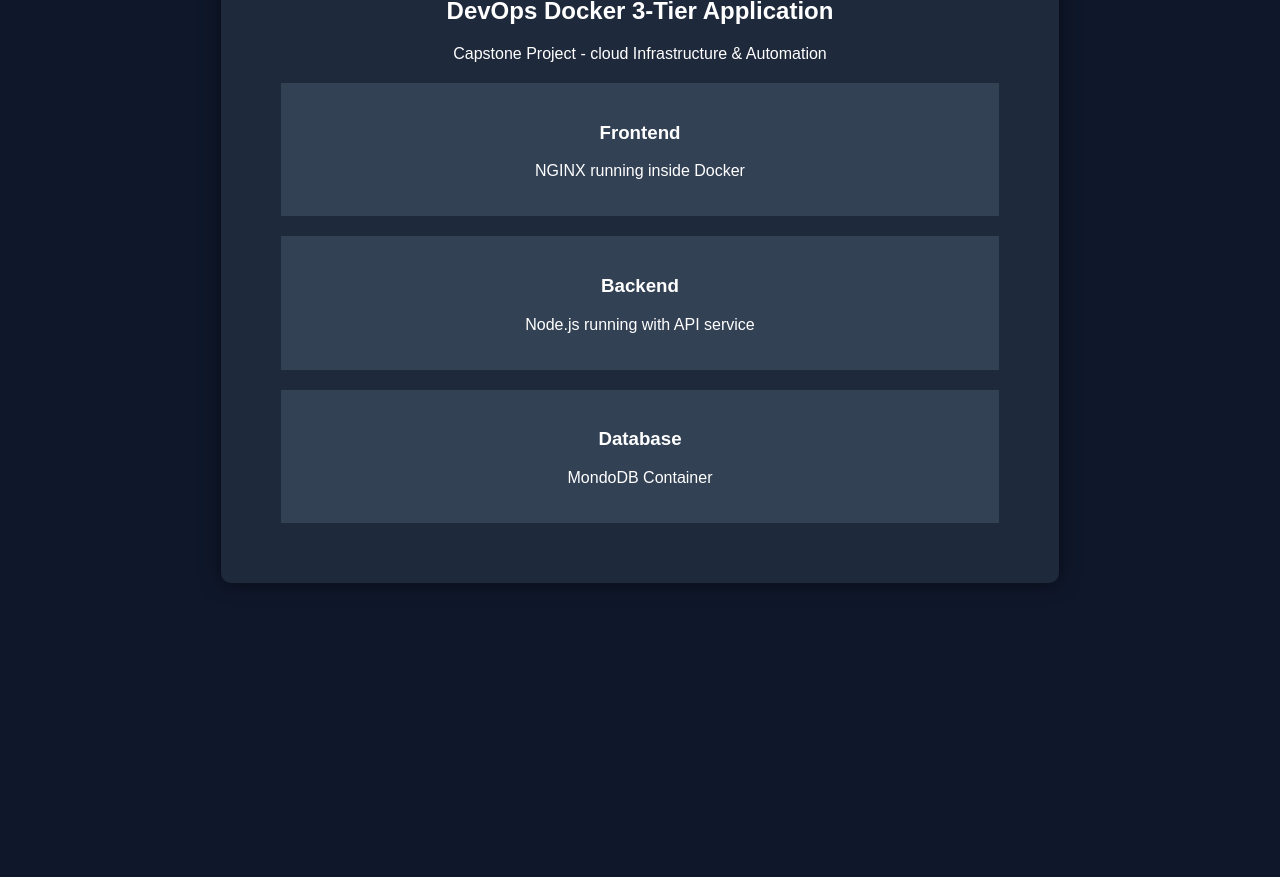
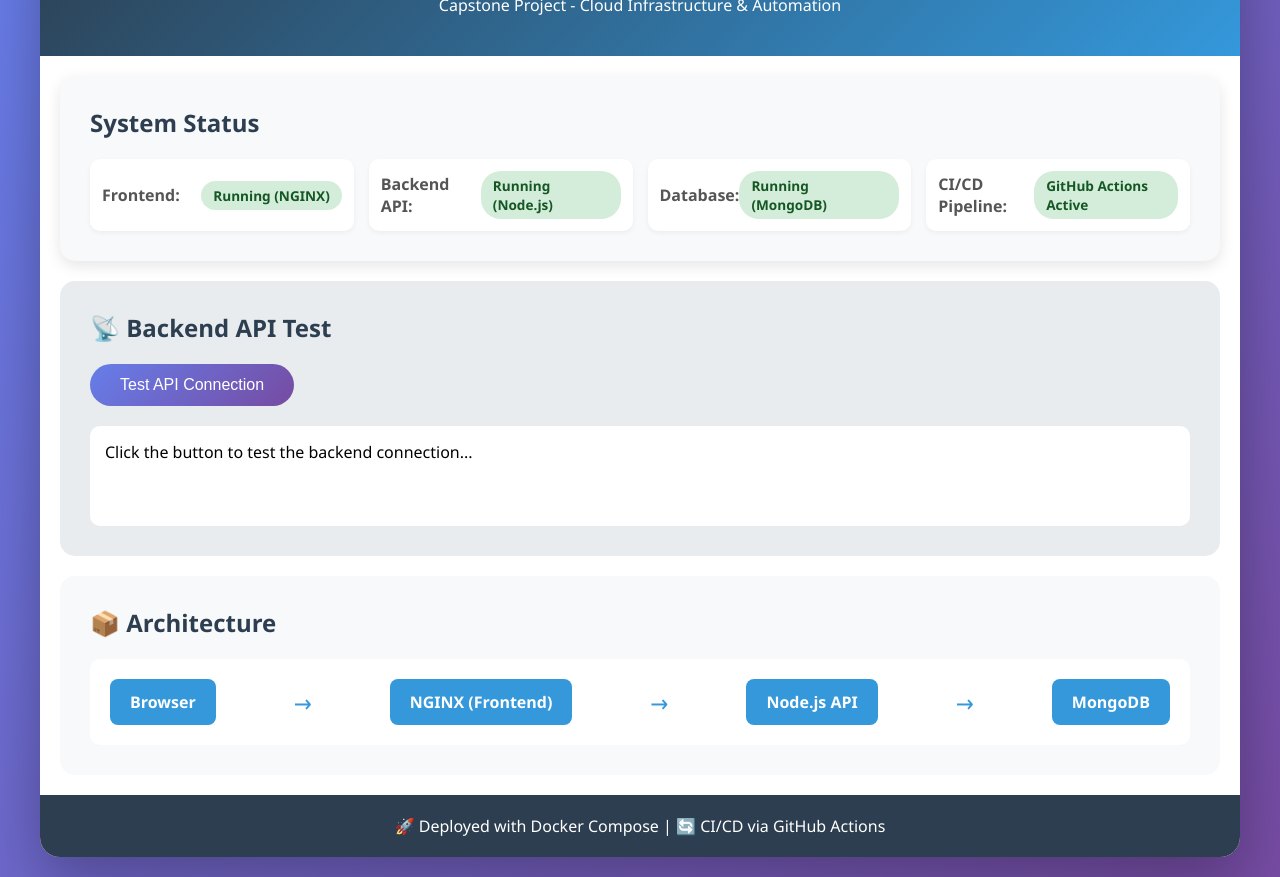
Before and after one commit to ilmmum/a-docker-3tier-capstone, a plain HTML site: page frontend/index.html in a window 1280 px wide. Shown: the part 131-1008 px from the top of the page. Before the commit the page ends 800 px from the top, so only its background shows below. Drawn offline with Linux system fonts and the light colour scheme.

Commit message:
Updated all code Editors

```diff
--- a/frontend/index.html
+++ b/frontend/index.html
@@ -1,65 +1,89 @@
 <!DOCTYPE html>
-<html>
+<html lang="en">
 <head>
-<title>Docker/DevOps 3-Tier Application</title>
+    <meta charset="UTF-8">
+    <meta name="viewport" content="width=device-width, initial-scale=1.0">
+    <title>Docker 3-Tier App | Capstone Project</title>
+    <link rel="stylesheet" href="style.css">
+</head>
+<body>
+    <div class="container">
+        <header>
+            <h1>🐳 Docker 3-Tier Application</h1>
+            <p>Capstone Project - Cloud Infrastructure & Automation</p>
+        </header>
 
-<style>
-body{
-font-family: Arial;
-background: #0f172a;
-color:white;
-text-align: center;
-padding: top 80px;
-}
+        <div class="status-card">
+            <h2>System Status</h2>
+            <div class="status-grid">
+                <div class="status-item">
+                    <span class="status-label">Frontend:</span>
+                    <span class="status-badge success">Running (NGINX)</span>
+                </div>
+                <div class="status-item">
+                    <span class="status-label">Backend API:</span>
+                    <span class="status-badge success">Running (Node.js)</span>
+                </div>
+                <div class="status-item">
+                    <span class="status-label">Database:</span>
+                    <span class="status-badge success">Running (MongoDB)</span>
+                </div>
+                <div class="status-item">
+                    <span class="status-label">CI/CD Pipeline:</span>
+                    <span class="status-badge success">GitHub Actions Active</span>
+                </div>
+            </div>
+        </div>
 
-.container{
-    width:60%;
-    margin: auto;
-    background:#1e293b;
-    padding:40px;
-    border-radius:10px;
-    box-shadow:0 0 20px rgba(0,0,0,0.5);
-}
+        <div class="api-section">
+            <h2>📡 Backend API Test</h2>
+            <button id="testApiBtn" class="api-btn">Test API Connection</button>
+            <div id="apiResponse" class="api-response">
+                <p>Click the button to test the backend connection...</p>
+            </div>
+        </div>
 
-h1{
-color:#38bdf8;
-}
+        <div class="info-section">
+            <h2>📦 Architecture</h2>
+            <div class="arch-diagram">
+                <div class="arch-box">Browser</div>
+                <div class="arch-arrow">→</div>
+                <div class="arch-box">NGINX (Frontend)</div>
+                <div class="arch-arrow">→</div>
+                <div class="arch-box">Node.js API</div>
+                <div class="arch-arrow">→</div>
+                <div class="arch-box">MongoDB</div>
+            </div>
+        </div>
 
-.card{
-    background:#334155;
-    padding:20px;
-    margin:20px;
-    border: radius 8px;
-}
+        <footer>
+            <p>🚀 Deployed with Docker Compose | 🔄 CI/CD via GitHub Actions</p>
+        </footer>
+    </div>
 
-</style>
-</head>
+    <script>
+        document.getElementById('testApiBtn').addEventListener('click', async () => {
+            const responseDiv = document.getElementById('apiResponse');
+            responseDiv.innerHTML = '<p>⏳ Connecting to backend...</p>';
 
-<body>
-
-<div class="container">
-
-    <h1>Finally with Style</h1>
-<h2>DevOps Docker 3-Tier Application</h2>
-
-<p>Capstone Project - cloud Infrastructure & Automation</p>
-
-<div class="card">
-<h3>Frontend </h3>
-<p>NGINX running inside Docker</p>
-</div>
-
-<div class="card">
-<h3>Backend</h3>
-<p>Node.js running with API service</p>
-</div>
-
-<div class="card">
-<h3>Database</h3>
-<p>MondoDB Container</p>
-</div>
-
-</div>
-
+            try {
+                const response = await fetch('/api/health');
+                const data = await response.json();
+                responseDiv.innerHTML = `
+                    <div class="success-response">
+                        <p>✅ Backend Connected Successfully!</p>
+                        <pre>${JSON.stringify(data, null, 2)}</pre>
+                    </div>
+                `;
+            } catch (error) {
+                responseDiv.innerHTML = `
+                    <div class="error-response">
+                        <p>❌ Failed to connect to backend</p>
+                        <p>Error: ${error.message}</p>
+                    </div>
+                `;
+            }
+        });
+    </script>
 </body>
 </html>
--- /dev/null
+++ b/frontend/style.css
@@ -0,0 +1,180 @@
+* {
+    margin: 0;
+    padding: 0;
+    box-sizing: border-box;
+}
+
+body {
+    font-family: 'Segoe UI', Tahoma, Geneva, Verdana, sans-serif;
+    background: linear-gradient(135deg, #667eea 0%, #764ba2 100%);
+    min-height: 100vh;
+    padding: 20px;
+}
+
+.container {
+    max-width: 1200px;
+    margin: 0 auto;
+    background: white;
+    border-radius: 20px;
+    box-shadow: 0 20px 60px rgba(0,0,0,0.3);
+    overflow: hidden;
+}
+
+header {
+    background: linear-gradient(135deg, #2c3e50 0%, #3498db 100%);
+    color: white;
+    padding: 40px;
+    text-align: center;
+}
+
+header h1 {
+    font-size: 2.5rem;
+    margin-bottom: 10px;
+}
+
+.status-card {
+    padding: 30px;
+    background: #f8f9fa;
+    margin: 20px;
+    border-radius: 15px;
+    box-shadow: 0 5px 15px rgba(0,0,0,0.1);
+}
+
+.status-card h2 {
+    color: #2c3e50;
+    margin-bottom: 20px;
+}
+
+.status-grid {
+    display: grid;
+    grid-template-columns: repeat(auto-fit, minmax(250px, 1fr));
+    gap: 15px;
+}
+
+.status-item {
+    display: flex;
+    justify-content: space-between;
+    align-items: center;
+    padding: 12px;
+    background: white;
+    border-radius: 10px;
+    box-shadow: 0 2px 5px rgba(0,0,0,0.05);
+}
+
+.status-label {
+    font-weight: bold;
+    color: #555;
+}
+
+.status-badge {
+    padding: 5px 12px;
+    border-radius: 20px;
+    font-size: 0.85rem;
+    font-weight: bold;
+}
+
+.status-badge.success {
+    background: #d4edda;
+    color: #155724;
+}
+
+.api-section {
+    padding: 30px;
+    margin: 20px;
+    background: #e9ecef;
+    border-radius: 15px;
+}
+
+.api-section h2 {
+    color: #2c3e50;
+    margin-bottom: 20px;
+}
+
+.api-btn {
+    background: linear-gradient(135deg, #667eea 0%, #764ba2 100%);
+    color: white;
+    border: none;
+    padding: 12px 30px;
+    font-size: 1rem;
+    border-radius: 25px;
+    cursor: pointer;
+    transition: transform 0.3s;
+}
+
+.api-btn:hover {
+    transform: translateY(-2px);
+}
+
+.api-response {
+    margin-top: 20px;
+    padding: 15px;
+    background: white;
+    border-radius: 10px;
+    min-height: 100px;
+}
+
+.success-response {
+    color: #155724;
+    background: #d4edda;
+    padding: 15px;
+    border-radius: 8px;
+}
+
+.error-response {
+    color: #721c24;
+    background: #f8d7da;
+    padding: 15px;
+    border-radius: 8px;
+}
+
+.info-section {
+    padding: 30px;
+    margin: 20px;
+    background: #f8f9fa;
+    border-radius: 15px;
+}
+
+.info-section h2 {
+    color: #2c3e50;
+    margin-bottom: 20px;
+}
+
+.arch-diagram {
+    display: flex;
+    justify-content: space-between;
+    align-items: center;
+    flex-wrap: wrap;
+    gap: 10px;
+    padding: 20px;
+    background: white;
+    border-radius: 10px;
+}
+
+.arch-box {
+    background: #3498db;
+    color: white;
+    padding: 12px 20px;
+    border-radius: 8px;
+    font-weight: bold;
+}
+
+.arch-arrow {
+    font-size: 24px;
+    color: #3498db;
+}
+
+footer {
+    background: #2c3e50;
+    color: white;
+    text-align: center;
+    padding: 20px;
+    margin-top: 20px;
+}
+
+pre {
+    background: #f4f4f4;
+    padding: 10px;
+    border-radius: 5px;
+    overflow-x: auto;
+    margin-top: 10px;
+}
```
Also changed, not shown: backend/package.json (+14 -8 lines), backend/server.js (+47 -19 lines), docker-compose.yml (+34 -12 lines), .github/workflows/ci.yml, screenshots/CI YML.png (added), 4 other files.
